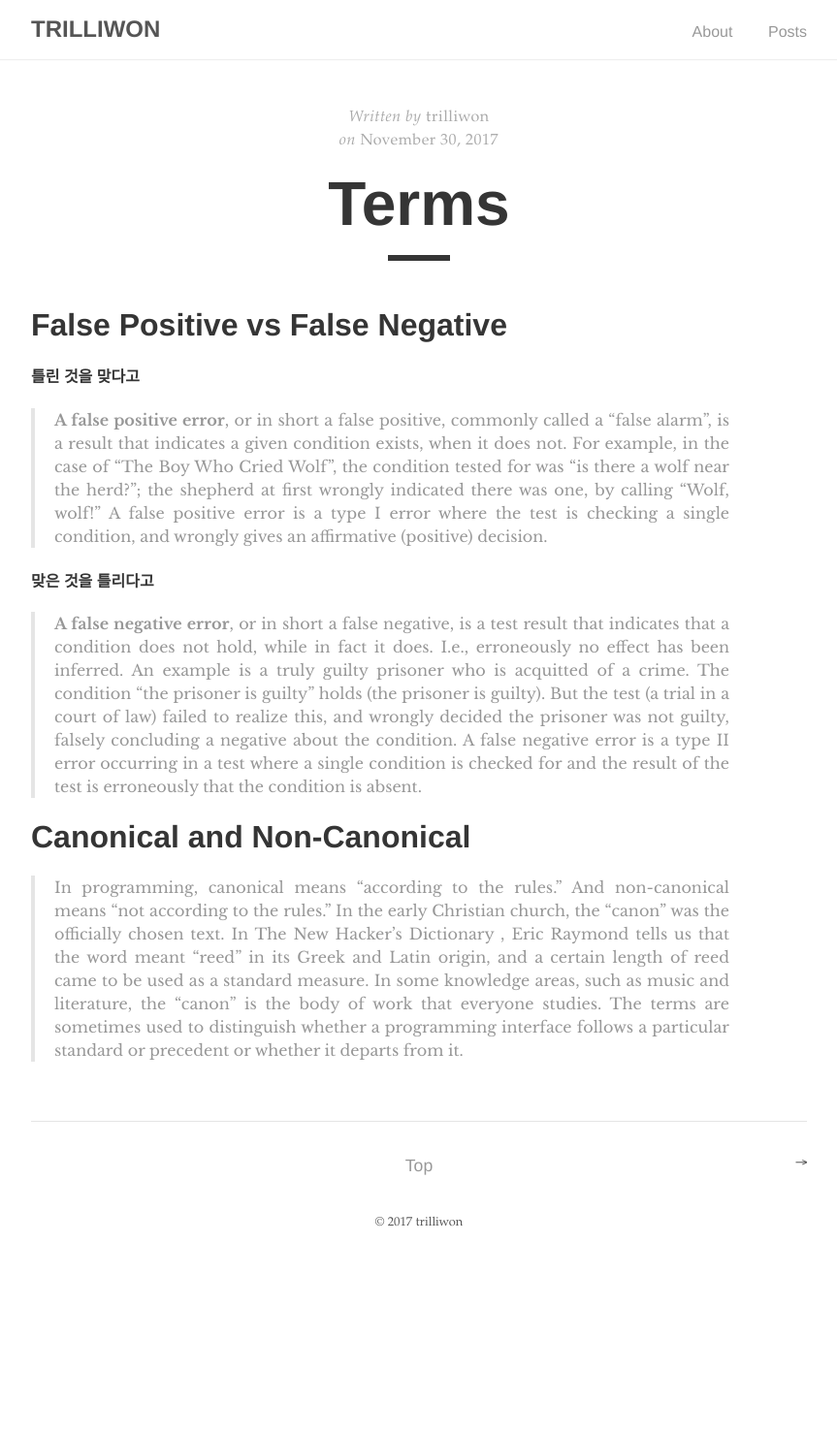
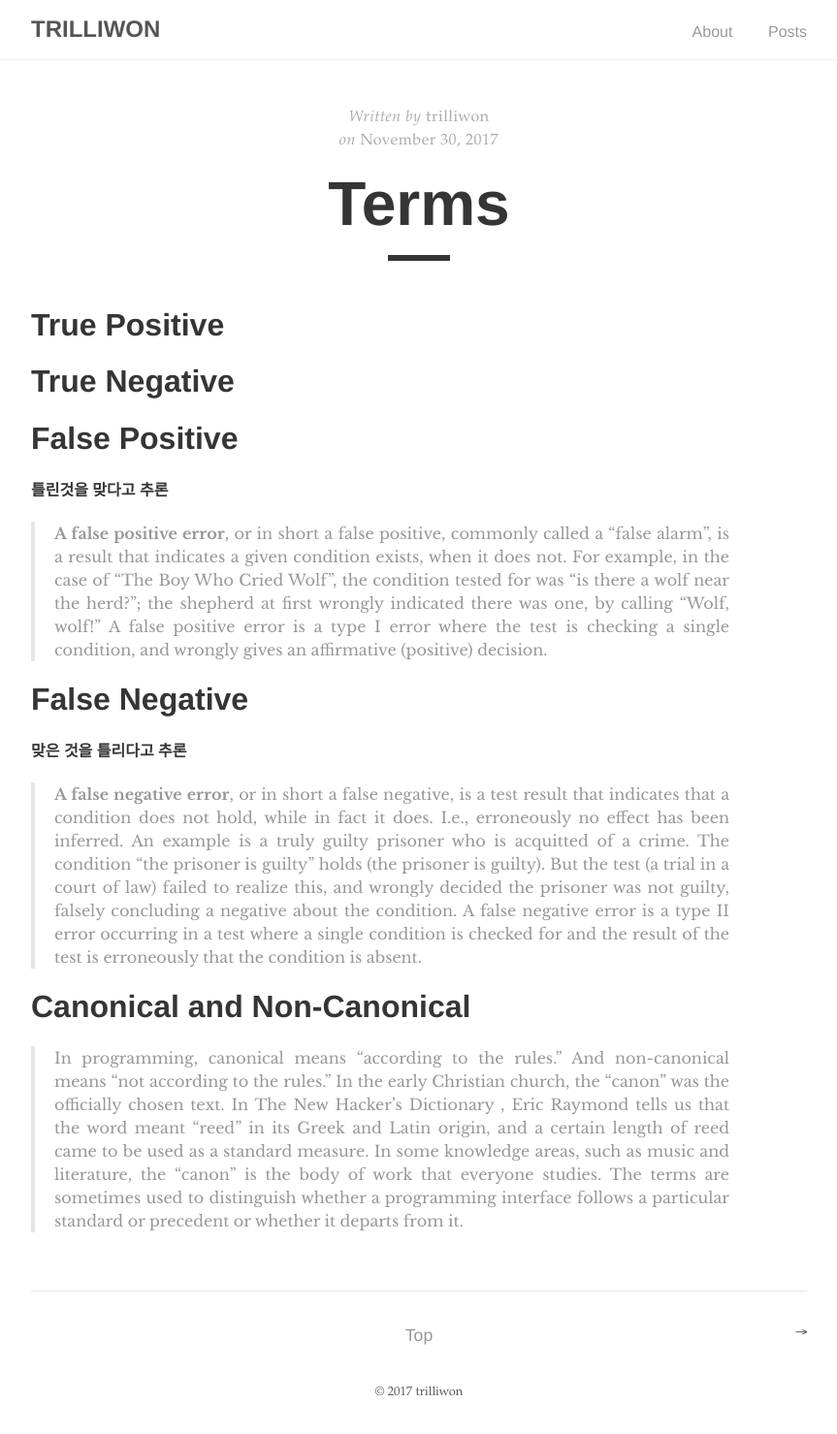
Before and after one commit to trilliwon/ABL, a Jekyll site: the page built from _posts/2017-11-30-terms.md, in a window 1280 px wide. Shown: the whole page at 97% size, without its empty margins (208-1071 px from the left). Built offline with Jekyll 4.4.1, drawn with Linux system fonts in a browser that asks for light colours; before the commit the page ends 1304 px from its top, so only the background shows below that.

Commit message:
Thu Nov 30 19:25:27 KST 2017

```diff
--- a/_posts/2017-11-30-terms.md
+++ b/_posts/2017-11-30-terms.md
@@ -6,13 +6,16 @@ categories: terms
 permalink: /terms/
 ---
 
-# False Positive vs False Negative
+# True Positive
+# True Negative
 
-#### 틀린 것을 맞다고
+# False Positive
+#### 틀린것을 맞다고 추론
 > **A false positive error**, or in short a false positive, commonly called a "false alarm", is a result that indicates a given condition exists, when it does not. For example, in the case of "The Boy Who Cried Wolf", the condition tested for was "is there a wolf near the herd?"; the shepherd at first wrongly indicated there was one, by calling "Wolf, wolf!"
 A false positive error is a type I error where the test is checking a single condition, and wrongly gives an affirmative (positive) decision.
 
-#### 맞은 것을 틀리다고
+# False Negative
+#### 맞은 것을 틀리다고 추론
 > **A false negative error**, or in short a false negative, is a test result that indicates that a condition does not hold, while in fact it does. I.e., erroneously no effect has been inferred. An example is a truly guilty prisoner who is acquitted of a crime. The condition "the prisoner is guilty" holds (the prisoner is guilty). But the test (a trial in a court of law) failed to realize this, and wrongly decided the prisoner was not guilty, falsely concluding a negative about the condition.
 A false negative error is a type II error occurring in a test where a single condition is checked for and the result of the test is erroneously that the condition is absent.
 
```
